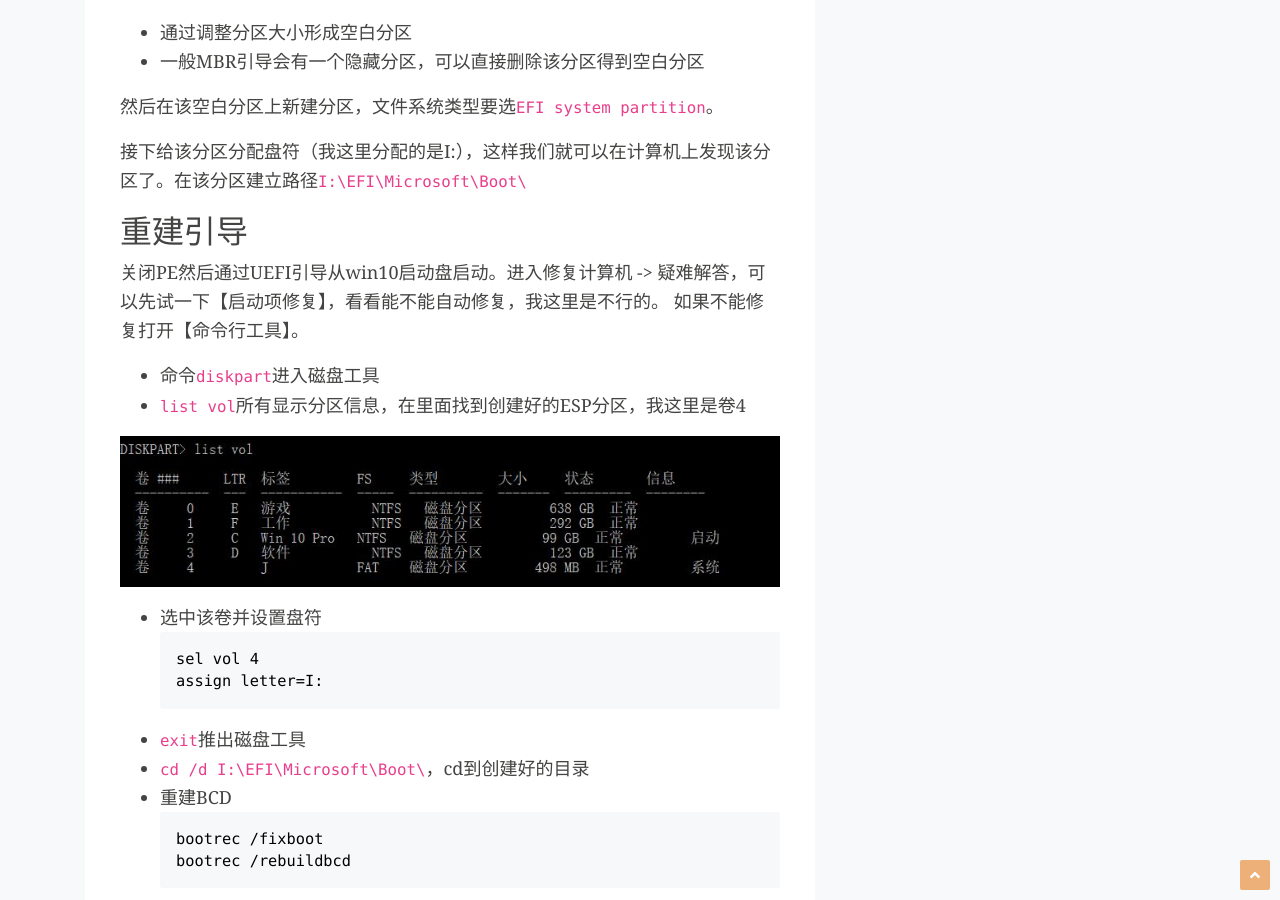
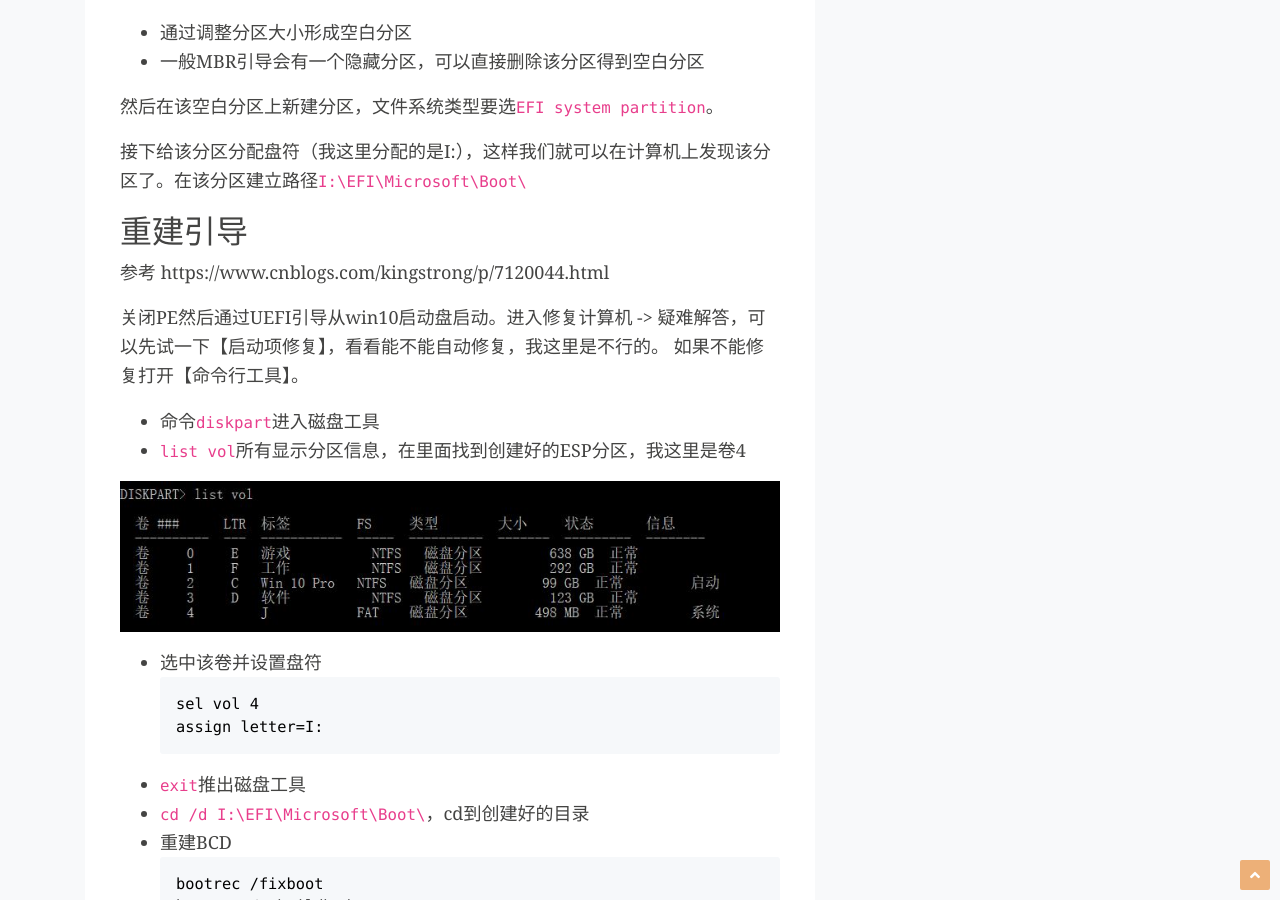
Before and after one commit to xubiaosunny/xubiaosunny.github.io, a Jekyll site: the page built from _posts/Other/2018-06-24-MBR_turn_GPT_to_rebuild_win10_boot.md, in a window 1280 px wide and 900 px high, scrolled down 672 px. Built offline with Jekyll 4.4.1, drawn with Linux system fonts in a browser that asks for light colours; comment, search, counter and statistics services are not loaded.

Commit message:
MBR转GPT重建win10引导

```diff
--- a/_posts/Other/2018-06-24-MBR_turn_GPT_to_rebuild_win10_boot.md
+++ b/_posts/Other/2018-06-24-MBR_turn_GPT_to_rebuild_win10_boot.md
@@ -28,6 +28,8 @@ tags: ESP UEFI MBR GPT
 
 ## 重建引导
 
+参考 https://www.cnblogs.com/kingstrong/p/7120044.html
+
 关闭PE然后通过UEFI引导从win10启动盘启动。进入修复计算机 -> 疑难解答，可以先试一下【启动项修复】，看看能不能自动修复，我这里是不行的。
 如果不能修复打开【命令行工具】。
 
```
